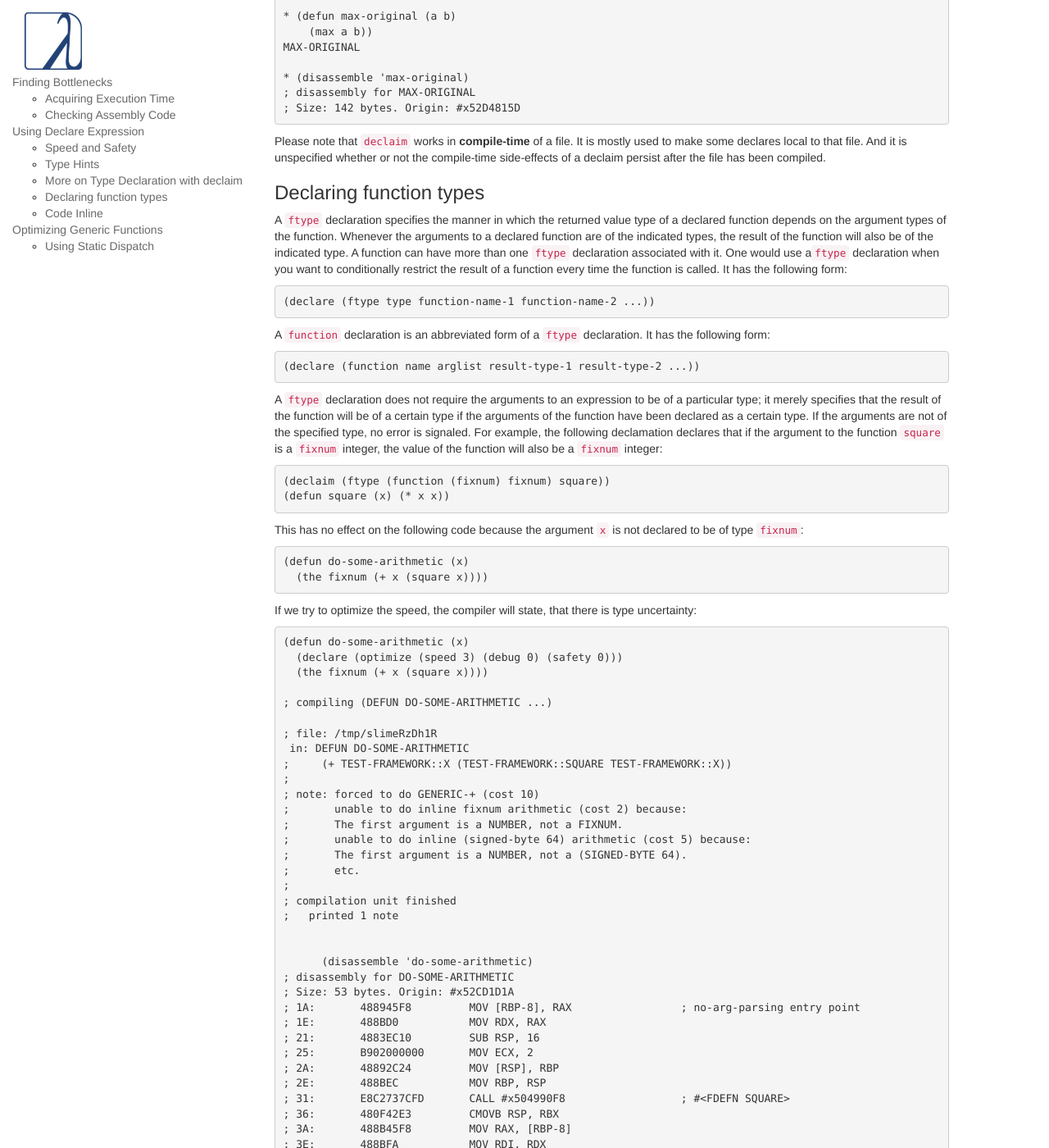
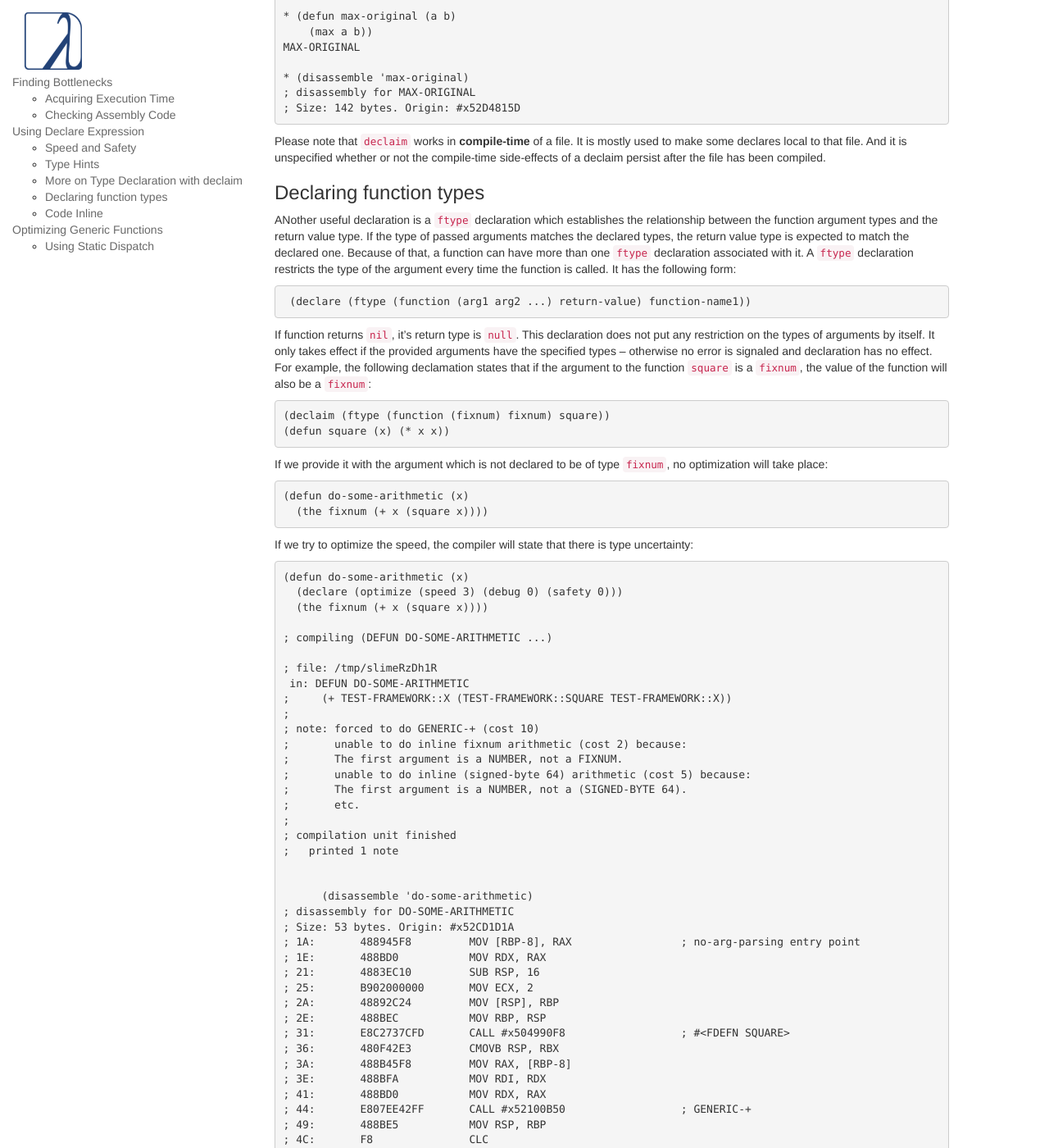
Before and after one commit to LispCookbook/cl-cookbook, a Jekyll site: the page built from performance.md, in a window 1280 px wide and 1400 px high, scrolled down 5697 px. Shown: the whole window at 82% size. Built offline with Jekyll 4.4.1, drawn with Linux system fonts in a browser that asks for light colours; some of the changed text lies outside the part shown.

Commit message:
Update performance.md

```diff
--- a/performance.md
+++ b/performance.md
@@ -354,45 +354,37 @@
 
 
 ### Declaring function types
-
-A `ftype` declaration specifies the manner in which the returned value type of
-a declared function depends on the argument types of the function. Whenever
-the arguments to a declared function are of the indicated types, the result
-of the function will also be of the indicated type. A function can have more
-than one `ftype` declaration associated with it. One would use a`ftype` declaration
-when you want to conditionally restrict the result of a function every time
-the function is called. It has the following form:
+ANother useful declaration is a `ftype` declaration which establishes
+the relationship between the function argument types and the return value type.
+If the type of passed arguments matches the declared types, the return value type
+is expected to match the declared one. Because of that, a function can have more
+than one `ftype` declaration associated with it. A `ftype` declaration restricts
+the type of the argument every time the function is called. It has the following form:
 
 ~~~lisp
-(declare (ftype type function-name-1 function-name-2 ...))
+ (declare (ftype (function (arg1 arg2 ...) return-value) function-name1))
 ~~~~
 
-A `function` declaration is an abbreviated form of a `ftype` declaration.
-It has the following form:
-
-~~~lisp
-(declare (function name arglist result-type-1 result-type-2 ...))
-~~~~
-
-A `ftype` declaration does not require the arguments to an expression
-to be of a particular type; it merely specifies that the result of the function will be of a certain type if the arguments of the function have been declared as a certain type. If the arguments
-are not of the specified type, no error is signaled. For example,
-the following declamation declares that if the argument to the function `square`
-is a `fixnum` integer, the value of the function will also be a `fixnum` integer:
+If function returns `nil`, it's return type is `null`.
+This declaration does not put any restriction on the types of arguments by itself.
+It only takes effect if the provided arguments have the specified types -- otherwise
+no error is signaled and declaration has no effect. For example,
+the following declamation states that if the argument to the function `square`
+is a `fixnum`, the value of the function will also be a `fixnum`:
 
 ~~~lisp
 (declaim (ftype (function (fixnum) fixnum) square))
 (defun square (x) (* x x))
 ~~~~
-
-This has no effect on the following code because the argument `x` is not declared to be of type `fixnum`:
+If we provide it with the argument which is not declared to be of type `fixnum`,
+no optimization will take place:
 
 ~~~lisp
 (defun do-some-arithmetic (x)
   (the fixnum (+ x (square x))))
 ~~~~
 
-If we try to optimize the speed, the compiler will state, that there is type uncertainty:
+If we try to optimize the speed, the compiler will state that there is type uncertainty:
 
 ~~~lisp
 (defun do-some-arithmetic (x)
@@ -439,9 +431,8 @@
 ~~~~
 
 
-If, however, you add a type declaration for `x`, the Compiler can assume
-that the expression `(square x)` is a `fixnum`, and it will use
-the fixnum-specific version of the `+` operator:
+Now we can add a type declaration for `x`, so the compiler can assume
+that the expression `(square x)` is a `fixnum`, and use the fixnum-specific `+`:
 
 ~~~lisp
 (defun do-some-arithmetic (x)
```
